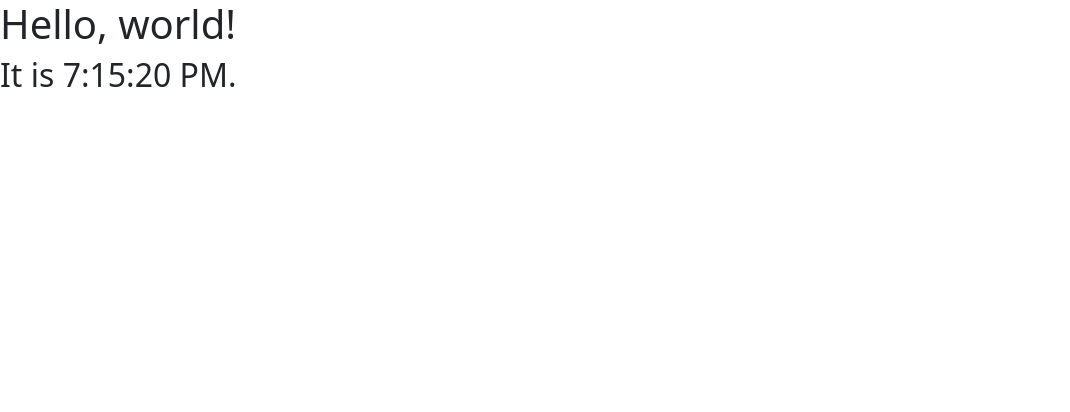
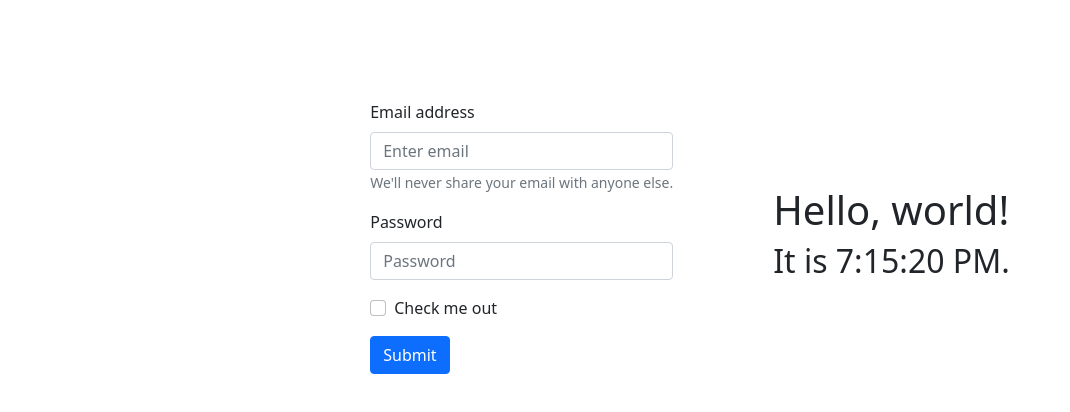
Before and after one commit to pedroluiznogueira/react-main-concepts, a React (Create React App) app: page / in a window 1280 px wide. Shown: the top 412 px of the page, without its empty margins (0-1070 px from the left). Built offline with nearby package versions, Linux system fonts and the light colour scheme.

Commit message:
Migrating the component from a function based component to a class based component and setting it's state

```diff
--- a/src/App.tsx
+++ b/src/App.js
@@ -2,8 +2,8 @@ import React from 'react';
 import './App.css';
 import 'bootstrap/dist/css/bootstrap.min.css';
 import Login from './components/Login';
-import Practice from './components/Practice';
-import Clock from './components/Practice';
+import Practice from './components/Clock';
+import Clock from './components/Clock';
 
 function App() {
 
--- /dev/null
+++ b/src/components/Clock.js
@@ -0,0 +1,25 @@
+import React from 'react';
+import ReactDOM from 'react-dom';
+
+class Clock extends React.Component {
+  constructor(props) {
+    super(props);
+    this.state = {date: new Date()};
+  }
+
+  render() {
+    return (
+      <div>
+        <h1>Hello, world!</h1>
+        <h2>It is {this.state.date.toLocaleTimeString()}.</h2>
+      </div>
+    );
+  }
+}
+
+ReactDOM.render(
+  <Clock />,
+  document.getElementById('root')
+);
+
+export default Clock;
--- a/src/components/Practice.tsx
+++ /dev/null
@@ -1,22 +0,0 @@
-import React from 'react';
-import ReactDOM from 'react-dom';
-
-class Clock extends React.Component {
-
-    constructor(props: any) {
-        super(props);
-        this.state = {date: new Date()};
-    }
-
-
-    render() {
-      return (
-        <div>
-          <h1>Hello, world!</h1>
-          {/* <h2>It is {this.state.date.toLocaleTimeString()}.</h2> */}
-        </div>
-      );
-    }
-}
-
-export default Clock;
--- a/src/index.js
+++ b/src/index.js
@@ -4,23 +4,16 @@ import './index.css';
 import App from './App';
 import reportWebVitals from './reportWebVitals';
 
-class Clock extends React.Component {
-  constructor(props) {
-    super(props);
-    this.state = {date: new Date()};
-  }
 
-  render() {
-    return (
-      <div>
-        <h1>Hello, world!</h1>
-        <h2>It is {this.state.date.toLocaleTimeString()}.</h2>
-      </div>
-    );
-  }
-}
 
 ReactDOM.render(
-  <Clock />,
+  <React.StrictMode>
+    <App />
+  </React.StrictMode>,
   document.getElementById('root')
 );
+
+// If you want to start measuring performance in your app, pass a function
+// to log results (for example: reportWebVitals(console.log))
+// or send to an analytics endpoint. Learn more: https://bit.ly/CRA-vitals
+reportWebVitals();
```
Also changed, not shown: src/components/Login.js (renamed from src/components/Login.tsx).
